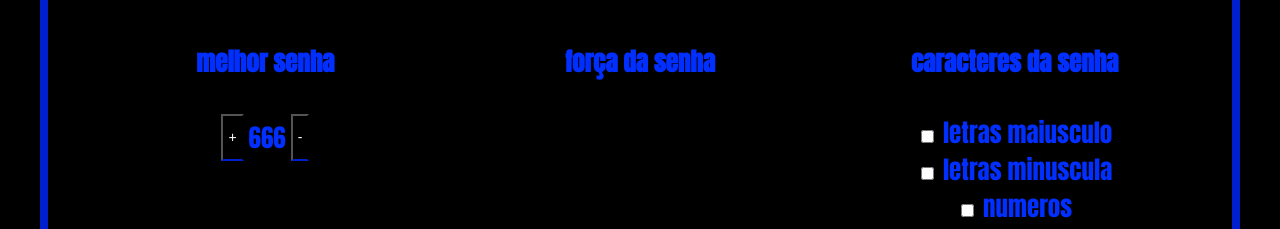
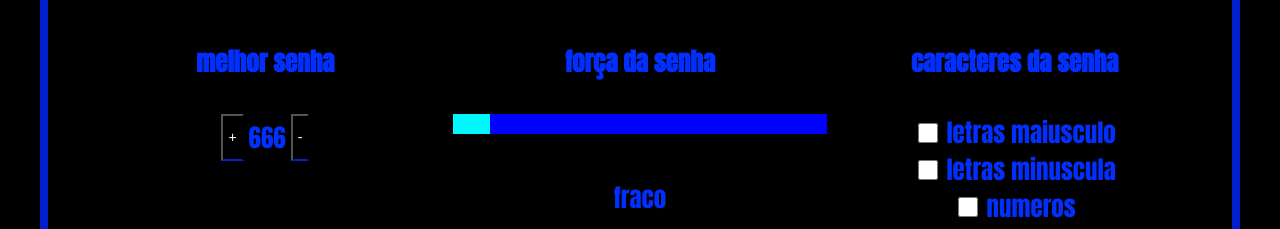
Before and after one commit to diogofabricio12345/novo-trabalho, a plain HTML site: page novo tralbaho/index.html in a window 1280 px wide. Shown: the part 555-784 px from the top of the page. Drawn offline with Linux system fonts and the light colour scheme.

Commit message:
Add files via upload

```diff
--- a/novo tralbaho/index.html
+++ b/novo tralbaho/index.html
@@ -37,6 +37,13 @@
           </div>
           <div class="parametro-senha">
             <h4 class="parametro-senha-titulo">força da senha</h4>
+            <div class="barra"></div>
+            <div class="fraco"></div>
+            <div class="parametro-senha-textos"></div>
+            <p>fraco</p>
+            <p>medio</p>
+            <p>força</p>
+
           </div>
 
           <div class="parametro-senha">
--- a/novo tralbaho/style.css
+++ b/novo tralbaho/style.css
@@ -74,7 +74,7 @@ margin: 0 auto;
  }
 
  .parametro{
-background-color: var(--fundo-texto);
+background-color: var(--fundo-senha);
 border: 8px solid var(--borda);
 margin-top: 40px;
 padding: 30px;
@@ -120,3 +120,30 @@ margin: 0 auto;
     cursor: pointer;
 
  }
+ .label{
+font-size: 10px;
+
+
+ }
+ .checkbox{
+ cursor: pointer;
+ width: 20px;
+ height: 20px;
+
+
+ }
+ .barra{
+background-color: blue;
+height: 20px;
+width: 100%;
+
+ }
+ .fraco{
+height: 20px;
+width: 10%;
+background-color: rgb(0, 247, 255);
+position: relative;
+bottom: 20px;
+
+
+ }
```
